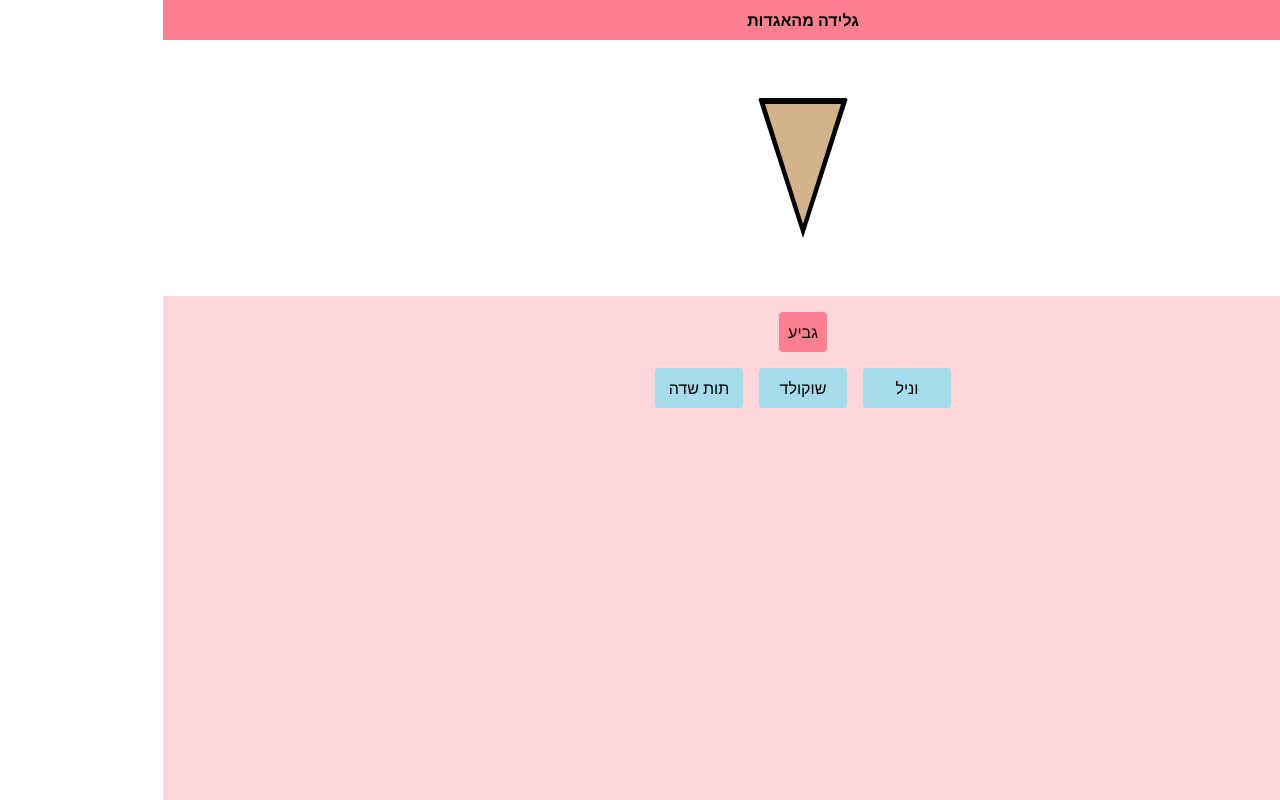
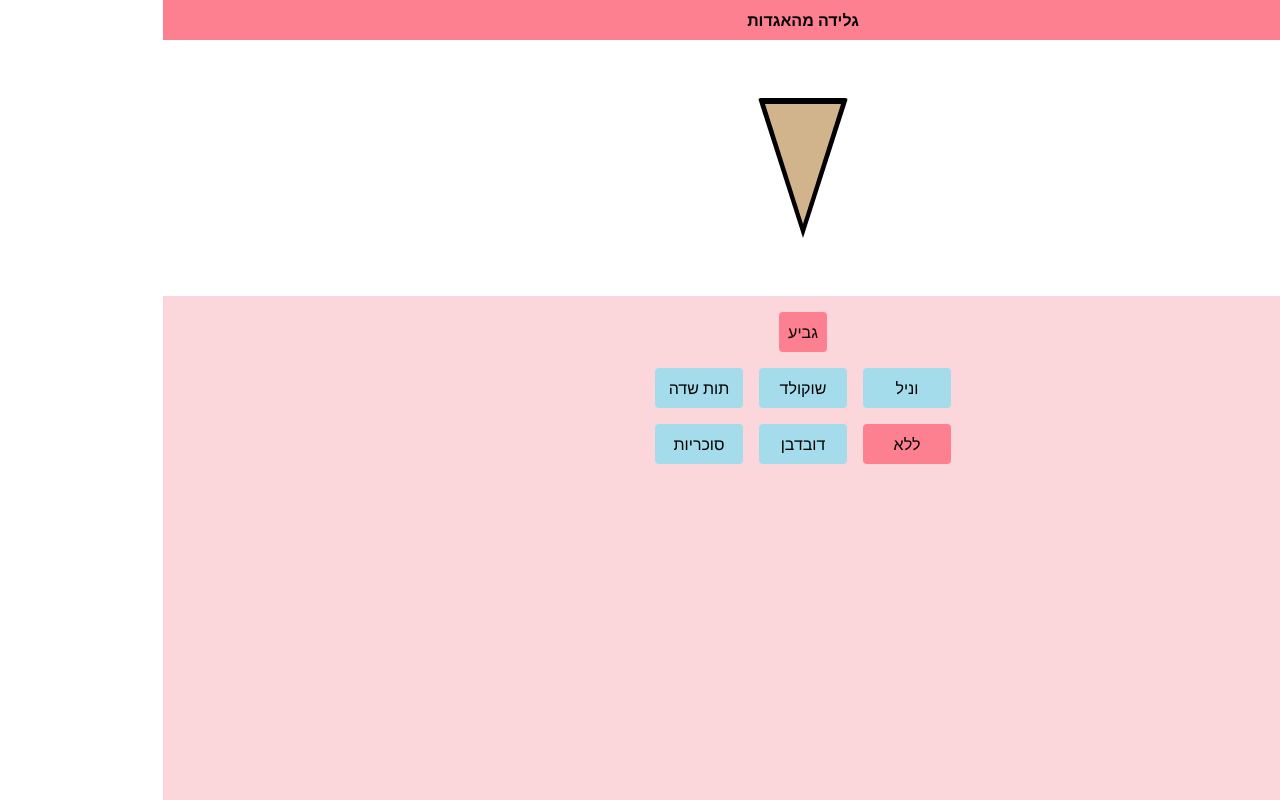
Before and after one commit to drorsoft/react-course, a React (Vite) app: page / in a window 1280 px wide. Built offline with nearby package versions, Linux system fonts and the light colour scheme.

Commit message:
added toppings

```diff
--- a/src/App.jsx
+++ b/src/App.jsx
@@ -2,10 +2,12 @@ import { useState } from 'react'
 import { AppHeader } from './components/AppHeader'
 import { IceCream } from './components/IceCream'
 import { IceCreamTaste } from './models/IceCreamTaste'
+import { IceCreamTopping } from './models/IceCreamTopping'
 
 function App() {
   const [serveType, setServeType] = useState('cone') // cone | cup
   const [taste, setTaste] = useState(null) // vanilla | chocolate | strawberry
+  const [toppings, setToppings] = useState(IceCreamTopping.None) // none | cherry | sprinkles
   function toggleServeType() {
     if (serveType === 'cone') {
       setServeType('cup')
@@ -40,6 +42,20 @@ function App() {
           </button>
 
         </div>
+        <div id='toppings-container' className='flex flex-row gap-4'>
+          <button className={`
+            p-2 w-22 ${toppings === IceCreamTopping.None ? 'bg-background-accent' : 'bg-secondary'}  text-black hover:ring-1 ring-purple-700 rounded
+            `} onClick={() => setToppings(IceCreamTopping.None)}>
+            ללא
+          </button>
+          <button className={`p-2 w-22 ${toppings === IceCreamTopping.Cherry ? 'bg-background-accent' : 'bg-secondary'} text-black hover:ring-1 ring-purple-700 rounded`} onClick={() => setToppings(IceCreamTopping.Cherry)}>
+            דובדבן
+          </button>
+          <button className={`p-2 w-22 ${toppings === IceCreamTopping.Sprinkles ? 'bg-background-accent' : 'bg-secondary'} text-black hover:ring-1 ring-purple-700 rounded`} onClick={() => setToppings(IceCreamTopping.Sprinkles)}>
+            סוכריות
+          </button>
+
+        </div>
       </div>
     </div>
   )
--- a/src/components/IceCream.jsx
+++ b/src/components/IceCream.jsx
@@ -22,7 +22,8 @@ export const IceCream = ({ serveType, taste }) => {
 
             {taste ? (
                 <div id='ice-cream-scoop' className={`bg-amber-400 w-22 h-22 rounded-full relative top-8 ring-1 ring-slate-400  `} style={{ backgroundColor: scoopColor(taste) }}>
-                    <img src={cherry} alt='cherry' className='absolute -top-10 left-0 w-6 h-12' />
+
+                    <img src={cherry} alt='cherry' className='absolute  -top-10 left-8 w-6 h-12' />
                 </div>
             ) : null}
 
--- /dev/null
+++ b/src/models/IceCreamTopping.js
@@ -0,0 +1,5 @@
+export const IceCreamTopping = {
+    None: "None"
+    , Cherry: "Cherry"
+    , Sprinkles: "Sprinkles"
+}
```
